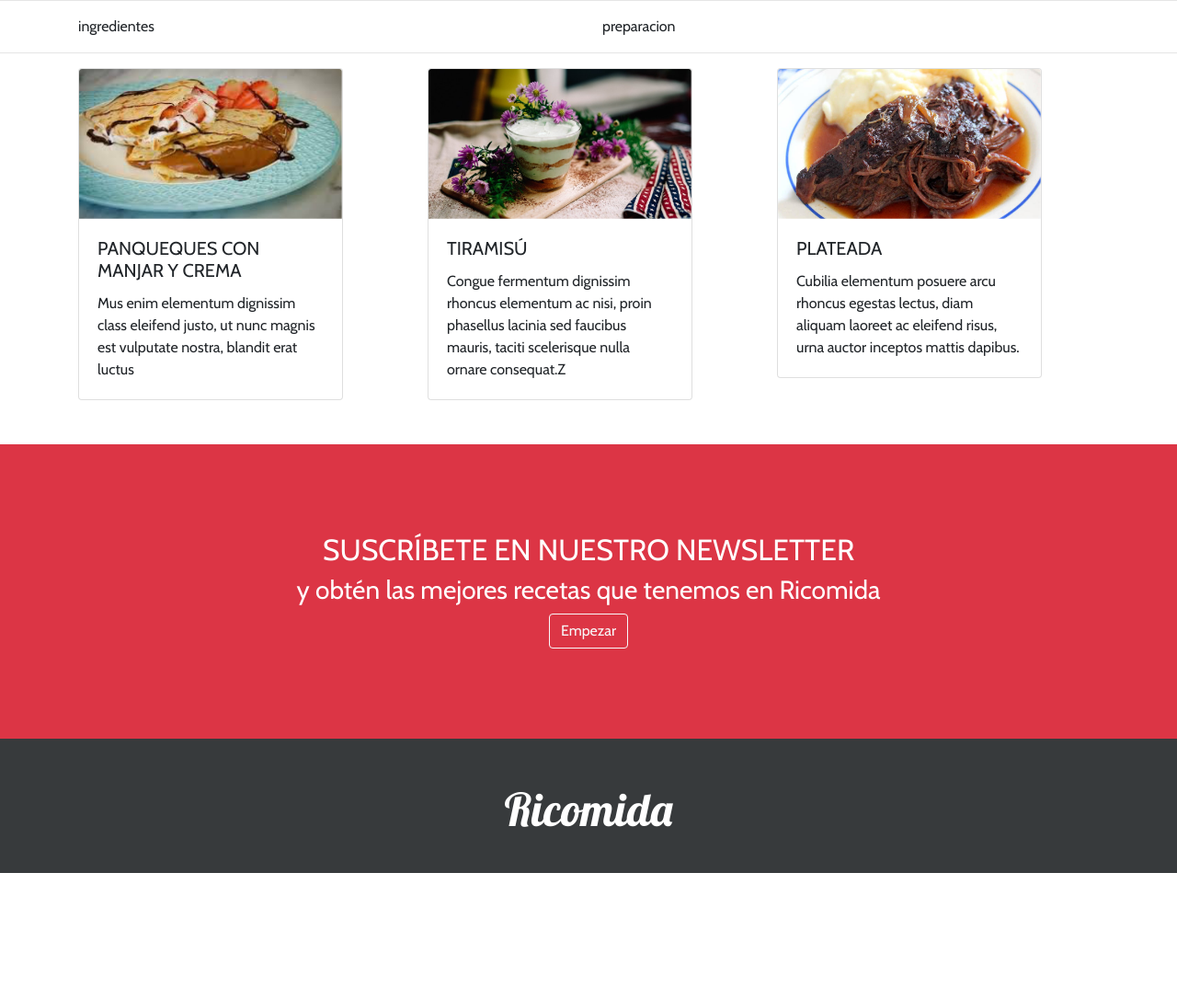
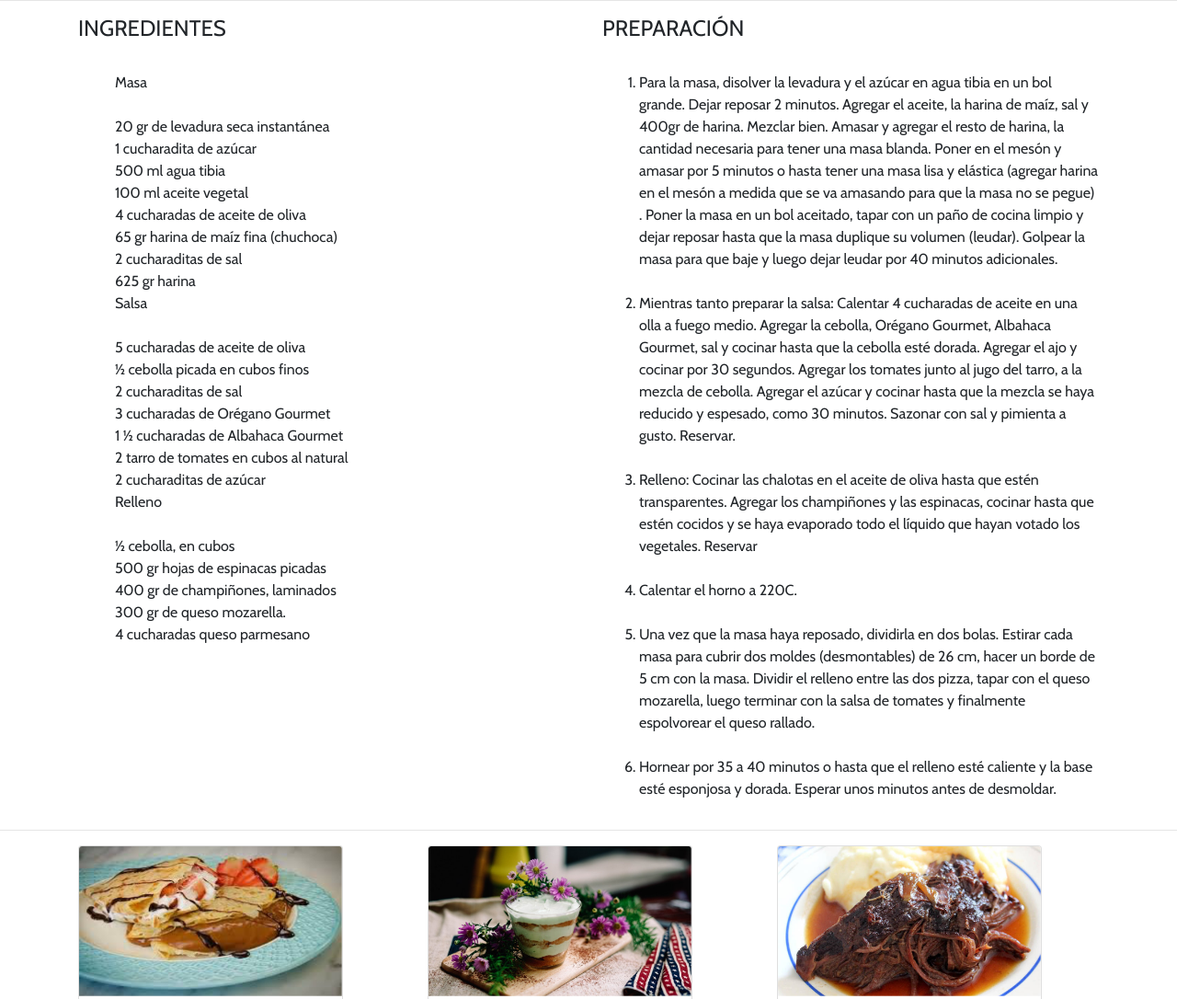
Before and after one commit to csxcl/Ricomida, a plain HTML site: page index.html in a window 1280 px wide. Shown: the part 760-1846 px from the top of the page at 92% size. Before the commit the page ends 1709 px from the top, so only its background shows below. Drawn offline with nearby package versions, Linux system fonts and the light colour scheme.

Commit message:
Update index.html

```diff
--- a/index.html
+++ b/index.html
@@ -8,16 +8,14 @@
 
     <!-- bootstrap ver si es compatible, si no, cambiar -->
 
-    <link rel="stylesheet" href="https://cdn.jsdelivr.net/npm/bootstrap@4.6.1/dist/css/bootstrap.min.css"
-        integrity="sha384-zCbKRCUGaJDkqS1kPbPd7TveP5iyJE0EjAuZQTgFLD2ylzuqKfdKlfG/eSrtxUkn" crossorigin="anonymous">
+    <link rel="stylesheet" href="https://cdn.jsdelivr.net/npm/bootstrap@4.6.1/dist/css/bootstrap.min.css" integrity="sha384-zCbKRCUGaJDkqS1kPbPd7TveP5iyJE0EjAuZQTgFLD2ylzuqKfdKlfG/eSrtxUkn" crossorigin="anonymous">
 
 
     <!-- fonts    font-family: 'Cabin', sans-serif;
             font-family: 'Lobster', cursive; -->
     <link rel="preconnect" href="https://fonts.googleapis.com">
     <link rel="preconnect" href="https://fonts.gstatic.com" crossorigin>
-    <link href="https://fonts.googleapis.com/css2?family=Cabin:wght@400;700&family=Lobster&display=swap"
-        rel="stylesheet">
+    <link href="https://fonts.googleapis.com/css2?family=Cabin:wght@400;700&family=Lobster&display=swap" rel="stylesheet">
 
     <link rel="stylesheet" href="assets/css/style.css">
 
@@ -32,8 +30,7 @@
     <nav class="navbar navbar-expand-lg navbar-dark bg-dark">
 
         <a class="navbar-brand" href="#">Ricomida</a>
-        <button class="navbar-toggler" type="button" data-toggle="collapse" data-target="#navbarNavAltMarkup"
-            aria-controls="navbarNavAltMarkup" aria-expanded="false" aria-label="Toggle navigation">
+        <button class="navbar-toggler" type="button" data-toggle="collapse" data-target="#navbarNavAltMarkup" aria-controls="navbarNavAltMarkup" aria-expanded="false" aria-label="Toggle navigation">
             <span class="navbar-toggler-icon"></span>
         </button>
         <div class="collapse navbar-collapse flex-row-reverse" id="navbarNavAltMarkup">
@@ -107,13 +104,11 @@
 
 
                 </div>
-                <button class="carousel-control-prev" type="button" data-target="#carouselExampleCaptions"
-                    data-slide="prev">
+                <button class="carousel-control-prev" type="button" data-target="#carouselExampleCaptions" data-slide="prev">
                     <span class="carousel-control-prev-icon" aria-hidden="true"></span>
                     <span class="sr-only">Previous</span>
                 </button>
-                <button class="carousel-control-next" type="button" data-target="#carouselExampleCaptions"
-                    data-slide="next">
+                <button class="carousel-control-next" type="button" data-target="#carouselExampleCaptions" data-slide="next">
                     <span class="carousel-control-next-icon" aria-hidden="true"></span>
                     <span class="sr-only">Next</span>
                 </button>
@@ -128,10 +123,48 @@
         <div class="container">
             <div class="row">
                 <div class="col">
-                    ingredientes
+                    <h4>INGREDIENTES</h4>
+                    <ul style="list-style-type:none">
+                        <br>
+                        <li>Masa</li><br>
+                        <li> 20 gr de levadura seca instantánea</li>
+                        <li> 1 cucharadita de azúcar</li>
+                        <li> 500 ml agua tibia</li>
+                        <li> 100 ml aceite vegetal</li>
+                        <li> 4 cucharadas de aceite de oliva</li>
+                        <li> 65 gr harina de maíz fina (chuchoca)</li>
+                        <li> 2 cucharaditas de sal</li>
+                        <li> 625 gr harina</li>
+                        <li>Salsa</li><br>
+                        <li> 5 cucharadas de aceite de oliva </li>½ cebolla picada en cubos finos
+                        <li> 2 cucharaditas de sal</li>
+                        <li> 3 cucharadas de Orégano Gourmet</li>
+                        <li> 1 ½ cucharadas de Albahaca Gourmet </li>
+                        <li> 2 tarro de tomates en cubos al natural</li>
+                        <li> 2 cucharaditas de azúcar</li>
+                        <li> Relleno</li><br>
+                        <li> ½ cebolla, en cubos </li>
+                        <li> 500 gr hojas de espinacas picadas</li>
+                        <li> 400 gr de champiñones, laminados</li>
+                        <li> 300 gr de queso mozarella.</li>
+                        <li> 4 cucharadas queso parmesano</li>
+                    </ul>
                 </div>
                 <div class="col">
-                    preparacion
+                    <h4>PREPARACIÓN</h4><br>
+                    <ol>
+                        <li>Para la masa, disolver la levadura y el azúcar en agua tibia en un bol grande. Dejar reposar 2 minutos. Agregar el aceite, la harina de maíz, sal y 400gr de harina. Mezclar bien. Amasar y agregar el resto de harina, la cantidad
+                            necesaria para tener una masa blanda. Poner en el mesón y amasar por 5 minutos o hasta tener una masa lisa y elástica (agregar harina en el mesón a medida que se va amasando para que la masa no se pegue) . Poner la masa en
+                            un bol aceitado, tapar con un paño de cocina limpio y dejar reposar hasta que la masa duplique su volumen (leudar). Golpear la masa para que baje y luego dejar leudar por 40 minutos adicionales.</li><br>
+                        <li> Mientras tanto preparar la salsa: Calentar 4 cucharadas de aceite en una olla a fuego medio. Agregar la cebolla, Orégano Gourmet, Albahaca Gourmet, sal y cocinar hasta que la cebolla esté dorada. Agregar el ajo y cocinar por 30
+                            segundos. Agregar los tomates junto al jugo del tarro, a la mezcla de cebolla. Agregar el azúcar y cocinar hasta que la mezcla se haya reducido y espesado, como 30 minutos. Sazonar con sal y pimienta a gusto. Reservar.</li><br>
+                        <li>Relleno: Cocinar las chalotas en el aceite de oliva hasta que estén transparentes. Agregar los champiñones y las espinacas, cocinar hasta que estén cocidos y se haya evaporado todo el líquido que hayan votado los vegetales. Reservar</li><br>
+                        <li>
+                            Calentar el horno a 220C.</li><br>
+                        <li> Una vez que la masa haya reposado, dividirla en dos bolas. Estirar cada masa para cubrir dos moldes (desmontables) de 26 cm, hacer un borde de 5 cm con la masa. Dividir el relleno entre las dos pizza, tapar con el queso mozarella,
+                            luego terminar con la salsa de tomates y finalmente espolvorear el queso rallado.</li><br>
+                        <li> Hornear por 35 a 40 minutos o hasta que el relleno esté caliente y la base esté esponjosa y dorada. Esperar unos minutos antes de desmoldar.</li>
+                    </ol>
                 </div>
             </div>
         </div>
@@ -200,15 +233,9 @@
 
     <!-- js -->
 
-    <script src="https://cdn.jsdelivr.net/npm/jquery@3.5.1/dist/jquery.slim.min.js"
-        integrity="sha384-DfXdz2htPH0lsSSs5nCTpuj/zy4C+OGpamoFVy38MVBnE+IbbVYUew+OrCXaRkfj"
-        crossorigin="anonymous"></script>
-    <script src="https://cdn.jsdelivr.net/npm/popper.js@1.16.1/dist/umd/popper.min.js"
-        integrity="sha384-9/reFTGAW83EW2RDu2S0VKaIzap3H66lZH81PoYlFhbGU+6BZp6G7niu735Sk7lN"
-        crossorigin="anonymous"></script>
-    <script src="https://cdn.jsdelivr.net/npm/bootstrap@4.6.1/dist/js/bootstrap.min.js"
-        integrity="sha384-VHvPCCyXqtD5DqJeNxl2dtTyhF78xXNXdkwX1CZeRusQfRKp+tA7hAShOK/B/fQ2"
-        crossorigin="anonymous"></script>
+    <script src="https://cdn.jsdelivr.net/npm/jquery@3.5.1/dist/jquery.slim.min.js" integrity="sha384-DfXdz2htPH0lsSSs5nCTpuj/zy4C+OGpamoFVy38MVBnE+IbbVYUew+OrCXaRkfj" crossorigin="anonymous"></script>
+    <script src="https://cdn.jsdelivr.net/npm/popper.js@1.16.1/dist/umd/popper.min.js" integrity="sha384-9/reFTGAW83EW2RDu2S0VKaIzap3H66lZH81PoYlFhbGU+6BZp6G7niu735Sk7lN" crossorigin="anonymous"></script>
+    <script src="https://cdn.jsdelivr.net/npm/bootstrap@4.6.1/dist/js/bootstrap.min.js" integrity="sha384-VHvPCCyXqtD5DqJeNxl2dtTyhF78xXNXdkwX1CZeRusQfRKp+tA7hAShOK/B/fQ2" crossorigin="anonymous"></script>
 
     <script src="assets/js/main.js"></script>
 
```
Lines whose indentation alone changed are shown as unchanged.
